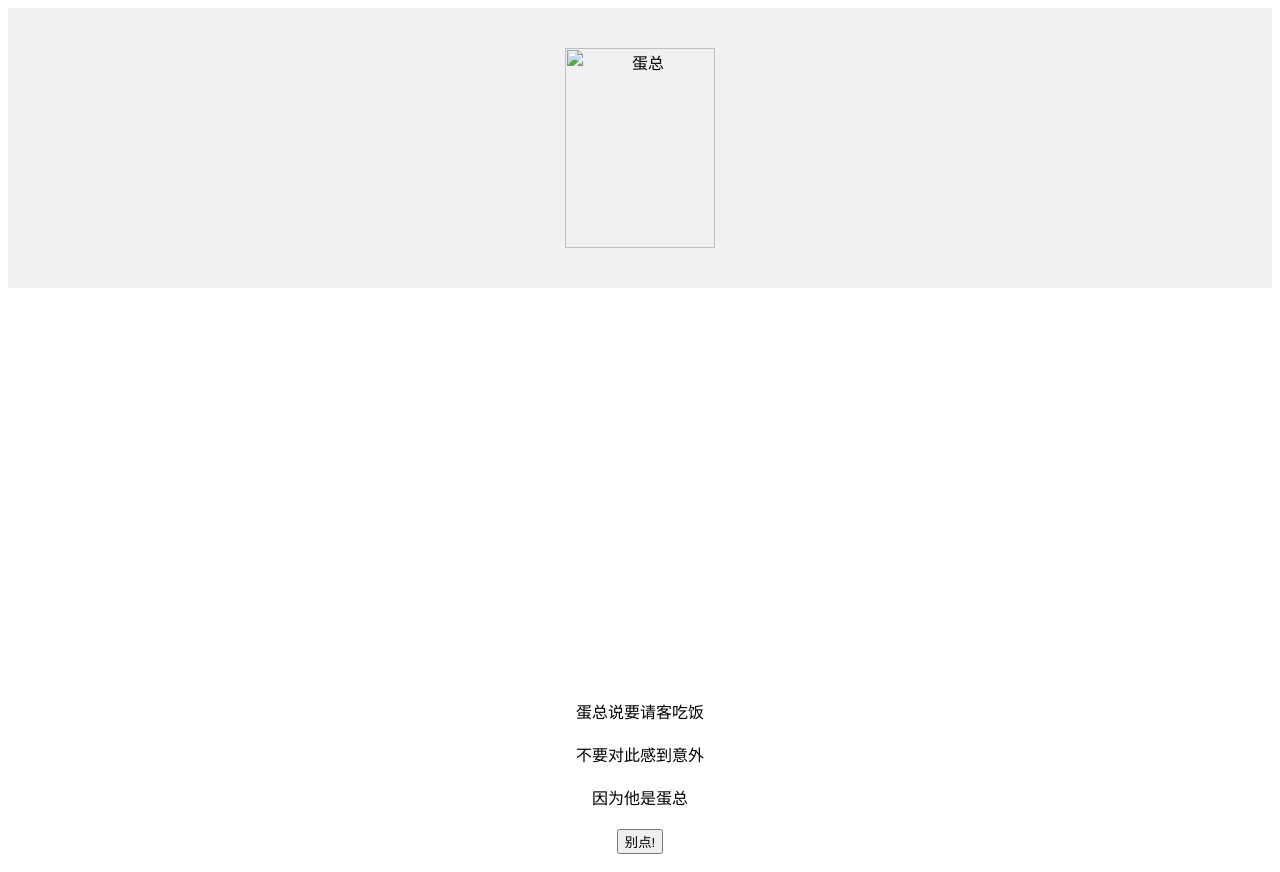
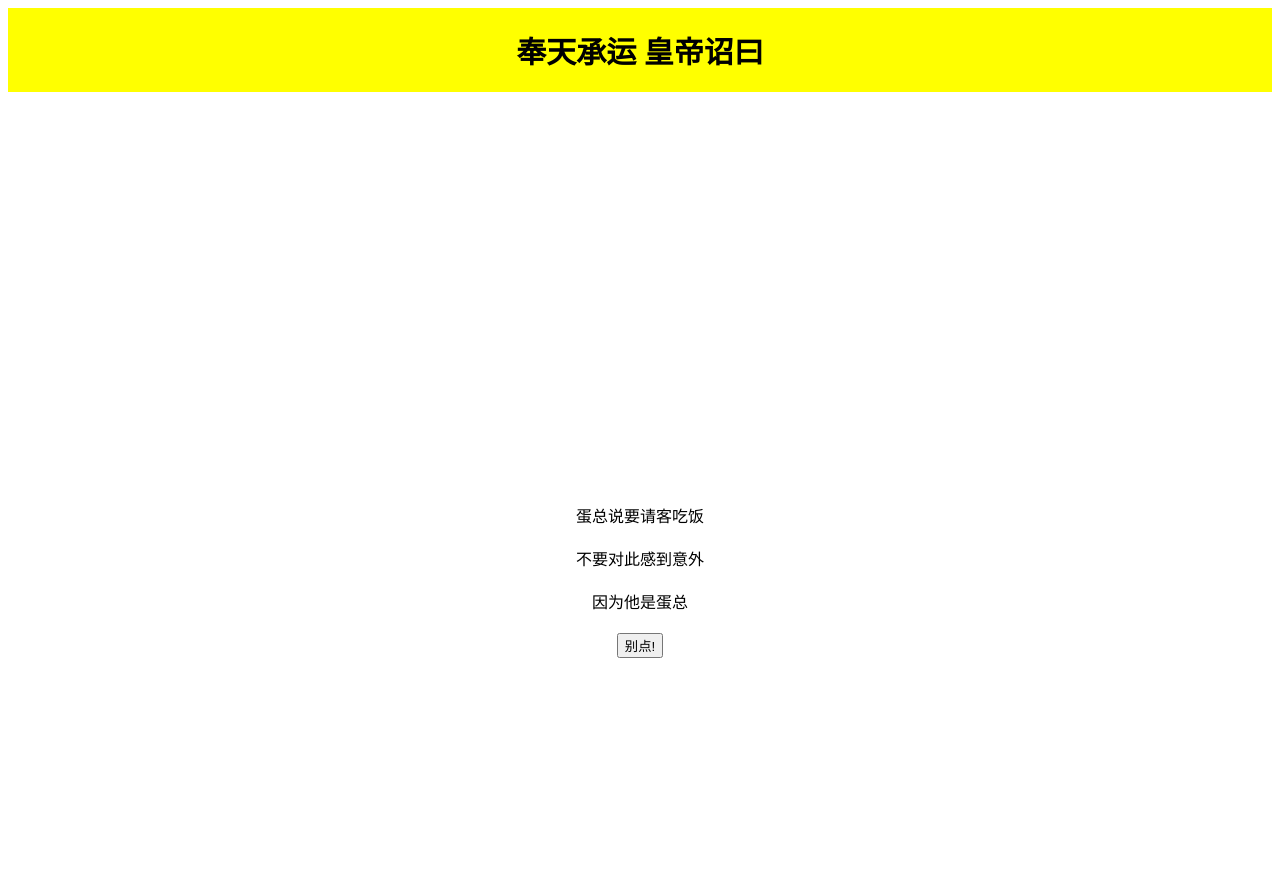
Before and after one commit to wawa717/wawa-one, a plain HTML site: page index.html in a window 1280 px wide. Shown: the top 872 px of the page. Drawn offline with Linux system fonts and the light colour scheme.

Commit message:
Update index.html

```diff
--- a/index.html
+++ b/index.html
@@ -1,12 +1,14 @@
 
 <!-- saved from url=(0098)file:///C:/Users/Administrator/Desktop/%E8%9B%8B%E6%80%BB%E8%AF%B7%E5%AE%A2%E5%90%83%E9%A5%AD.html -->
 <html><head><meta http-equiv="Content-Type" content="text/html; charset=utf8"></head>
-    <body><div style="
-    background-color:#f1f1f1;
+    <body>
+ <b style="background:yellow;
+    display:block;
     text-align:center;
-    padding:40px">
- <img alt="蛋总" src="file:///C:/Users/Administrator/Desktop/21.png" width="150px" height="200px">
-</div>
+    font-size:30px;
+    padding:20px">
+    奉天承运 皇帝诏曰
+ </b>
 <div style="
     max-width:760px;
     margin:380px auto;
```
